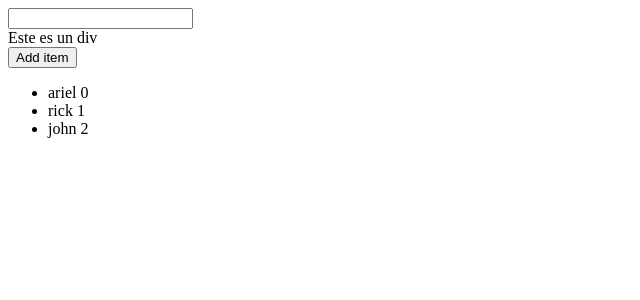
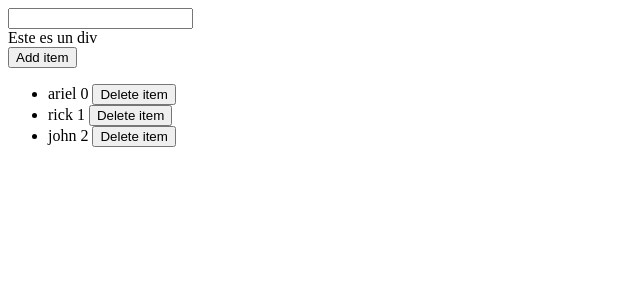
Before and after one commit to ArielAyala/store-angular, an Angular app: page / in a window 1280 px wide. Shown: the top 300 px of the page, without its empty margins (0-640 px from the left). Built offline with nearby package versions, Linux system fonts and the light colour scheme.

Commit message:
Botón de delete de items

```diff
--- a/angular.json
+++ b/angular.json
@@ -123,6 +123,10 @@
           }
         }
       }
-    }},
-  "defaultProject": "store-angular"
+    }
+  },
+  "defaultProject": "store-angular",
+  "cli": {
+    "analytics": false
+  }
 }
--- a/src/app/app.component.html
+++ b/src/app/app.component.html
@@ -11,6 +11,7 @@
 
 <ul>
   <li *ngFor="let item of items; index as i">
-    {{ item }} {{i}}
+    {{ item }} {{ i }}
+    <button (click)="deleteItem(i)">Delete item</button>
   </li>
 </ul>
--- a/src/app/app.component.ts
+++ b/src/app/app.component.ts
@@ -14,4 +14,8 @@ export class AppComponent {
   addItem() {
     this.items.push("nuevo item")
   }
+
+  deleteItem(index: number) {
+    this.items.splice(index, 1);
+  }
 }
```
